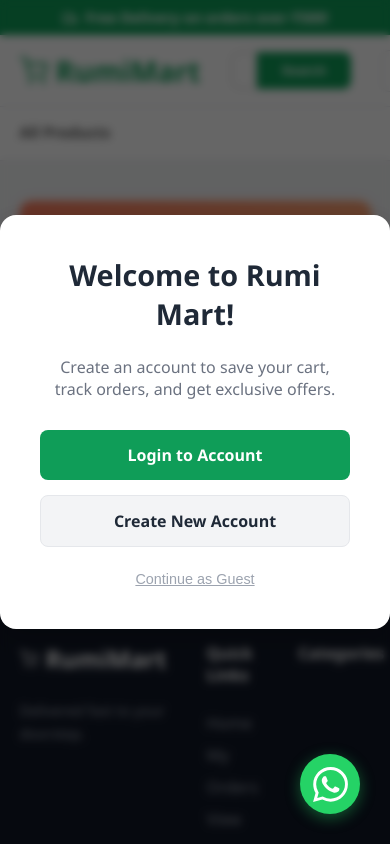
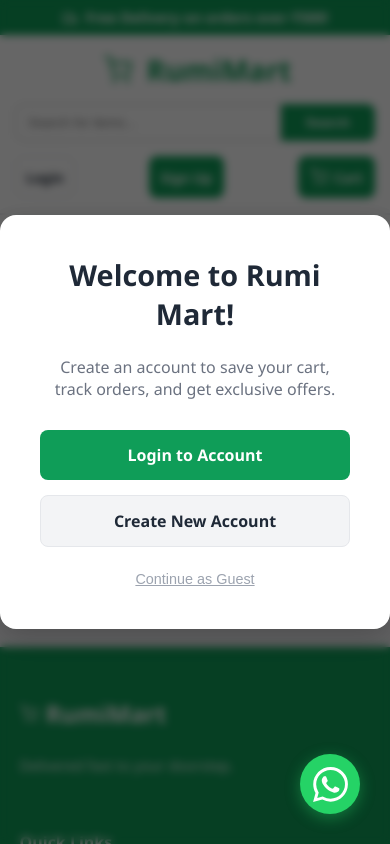
Before and after one commit to adnan-parwez/Mart, a Django app: page / in a window 390 px wide. Run offline with Django 5.2, Linux system fonts and the light colour scheme; data that the repository does not hold is empty.

Commit message:
color change

```diff
--- a/core/urls.py
+++ b/core/urls.py
@@ -39,5 +39,6 @@ urlpatterns = [
     path('profile/', views.profile, name='profile'),
     path('profile/edit/', views.edit_profile, name='edit_profile'),
     path('wishlist/add/<int:product_id>/', views.add_to_wishlist, name='add_to_wishlist'),
+    path('wishlist/', views.wishlist, name='wishlist'),
 
 ] + static(settings.MEDIA_URL, document_root=settings.MEDIA_ROOT)
--- a/store/views.py
+++ b/store/views.py
@@ -387,6 +387,7 @@ def edit_profile(request):
         return redirect('profile')
     return render(request, 'store/edit_profile.html')
 
+@login_required(login_url='/login/')
 def add_to_wishlist(request, product_id):
     # Get the current wishlist from the session, or create an empty list
     wishlist = request.session.get('wishlist', [])
@@ -400,3 +401,9 @@ def add_to_wishlist(request, product_id):
 
     # Redirect them back to the page they were on
     return redirect(request.META.get('HTTP_REFERER', 'shop'))
+
+@login_required(login_url='/login/')
+def wishlist(request):
+    wishlist_ids = request.session.get('wishlist', [])
+    products = Product.objects.filter(id__in=wishlist_ids)
+    return render(request, 'store/wishlist.html', {'products': products})
--- a/templates/store/base.html
+++ b/templates/store/base.html
@@ -13,8 +13,8 @@
         .top-bar a { color: #9ca3af; text-decoration: none; margin-left: 15px; }
         .top-bar a:hover { color: white; }
 
-        .navbar { background: #ffffff; padding: 15px 5%; display: flex; justify-content: space-between; align-items: center; border-bottom: 1px solid #e5e7eb; height: 72px; box-sizing: border-box; }
-        .logo { font-size: 1.8rem; font-weight: 900; color: var(--primary); text-decoration: none; display: flex; align-items: center; gap: 8px; }
+        .navbar { background: #ffffff; padding: 15px 5%; display: flex; justify-content: space-between; align-items: center; border-bottom: 2px solid #e5e7eb; height: 98px; box-sizing: border-box; }
+        .logo { font-size: 2.2rem; font-weight: 900; color: var(--primary); text-decoration: none; display: flex; align-items: center; gap: 8px; }
 
         .search-bar { flex: 1; max-width: 500px; display: flex; margin: 0 30px; }
         .search-bar input { width: 100%; padding: 10px 12px; border: 1px solid #ccc; border-radius: 8px 0 0 8px; outline: none; }
@@ -60,13 +60,68 @@
         .category-bar a { text-decoration: none; color: #555; font-weight: 600; padding: 15px 0; font-size: 0.95rem; border-bottom: 3px solid transparent; transition: 0.2s; }
         .category-bar a:hover { color: var(--primary); border-bottom-color: var(--primary); }
 
-        .container { max-width: 1400px; margin: 40px auto; padding: 0 5%; flex: 1; width: 100%; box-sizing: border-box; }
+        .container { max-width: 1400px; margin: 20px auto; padding: 0 5%; flex: 1; width: 100%; box-sizing: border-box; }
 
         /* Modal Animation */
         @keyframes popIn { from { transform: scale(0.9); opacity: 0; } to { transform: scale(1); opacity: 1; } }
 
         /* SVG Icon styling */
         .svg-icon { width: 18px; height: 18px; stroke-width: 2; stroke: currentColor; fill: none; stroke-linecap: round; stroke-linejoin: round; }
+
+
+        /* --- MOBILE RESPONSIVE DESIGN --- */
+        @media (max-width: 768px) {
+            /* 1. Stack the Navbar */
+            .navbar {
+                flex-direction: column;
+                height: auto;
+                padding: 15px;
+                gap: 15px;
+            }
+
+            .logo { font-size: 1.8rem; } /* Keep logo slightly smaller on mobile */
+            .search-bar { margin: 0; width: 100%; max-width: 100%; }
+
+            /* 2. Wrap the action buttons nicely */
+            .nav-actions {
+                width: 100%;
+                justify-content: space-between;
+                gap: 10px;
+            }
+            .btn-cart, .account-btn, .btn-auth { padding: 0 10px; font-size: 0.85rem; }
+
+            /* 3. Make the Category Bar scrollable horizontally */
+            .category-bar {
+                overflow-x: auto;
+                white-space: nowrap;
+                padding: 0 15px;
+                gap: 15px;
+                -webkit-overflow-scrolling: touch; /* Smooth scrolling on iOS */
+            }
+            .category-bar::-webkit-scrollbar { display: none; } /* Hide scrollbar */
+            .category-bar a { padding: 10px 0; }
+
+            /* 4. Adjust main container spacing */
+            .container { margin: 20px auto; padding: 0 15px; }
+
+            /* 5. Make Footer stack nicely */
+            footer > div:first-child {
+                grid-template-columns: 1fr !important;
+                gap: 30px;
+            }
+
+            /* 6. Make Product Grid show 2 items per row instead of 1 */
+            .product-grid {
+                grid-template-columns: repeat(2, 1fr) !important;
+                gap: 12px !important;
+            }
+            .card { padding: 10px !important; }
+            .card h3 { font-size: 0.95rem !important; }
+            .card .price { font-size: 1.1rem !important; }
+        }
+
+
+
     </style>
 </head>
 <body>
@@ -126,7 +181,7 @@
     <!-- Main Navbar -->
     <nav class="navbar">
         <a href="/" class="logo">
-            <svg class="svg-icon" style="width: 28px; height: 28px;" viewBox="0 0 24 24"><circle cx="9" cy="21" r="1"></circle><circle cx="20" cy="21" r="1"></circle><path d="M1 1h4l2.68 13.39a2 2 0 0 0 2 1.61h9.72a2 2 0 0 0 2-1.61L23 6H6"></path></svg>
+            <svg class="svg-icon" style="width: 40px; height: 28px;" viewBox="0 0 24 24"><circle cx="9" cy="21" r="1"></circle><circle cx="20" cy="21" r="1"></circle><path d="M1 1h4l2.68 13.39a2 2 0 0 0 2 1.61h9.72a2 2 0 0 0 2-1.61L23 6H6"></path></svg>
             RumiMart
         </a>
 
@@ -165,8 +220,9 @@
                         <a href="{% url 'my_orders' %}">
                             <svg class="svg-icon" viewBox="0 0 24 24"><path d="M21 16V8a2 2 0 0 0-1-1.73l-7-4a2 2 0 0 0-2 0l-7 4A2 2 0 0 0 3 8v8a2 2 0 0 0 1 1.73l7 4a2 2 0 0 0 2 0l7-4A2 2 0 0 0 21 16z"></path><polyline points="3.27 6.96 12 12.01 20.73 6.96"></polyline><line x1="12" y1="22.08" x2="12" y2="12"></line></svg> My Orders
                         </a>
-                        <a href="#">
+                        <a href="{% url 'wishlist' %}">
                             <svg class="svg-icon" viewBox="0 0 24 24"><path d="M20.84 4.61a5.5 5.5 0 0 0-7.78 0L12 5.67l-1.06-1.06a5.5 5.5 0 0 0-7.78 7.78l1.06 1.06L12 21.23l7.78-7.78 1.06-1.06a5.5 5.5 0 0 0 0-7.78z"></path></svg> Wishlist
+                        </a>
                         </a>
 
                         <div style="border-top: 1px solid #f3f4f6; margin: 5px 0;"></div>
@@ -203,6 +259,12 @@
         {% endfor %}
     </div>
 
+    <!-- 👇 SAME DAY DELIVERY TAG (After Category Bar) 👇 -->
+    <div style="background: #f59e0b; color: white; text-align: center; padding: 6px; font-size: 0.85rem; font-weight: 600; display: flex; justify-content: center; align-items: center; gap: 6px;">
+        <svg class="svg-icon" style="width: 14px; height: 20px;" viewBox="0 0 24 24"><circle cx="12" cy="12" r="10"></circle><polyline points="12 6 12 12 16 14"></polyline></svg>
+        Same Day Delivery Available on all orders!
+    </div>
+
     <!-- Main Content -->
     <main class="container">
         {% block content %}{% endblock %}
@@ -216,7 +278,7 @@
     </a>
 
     <!-- Premium Footer -->
-    <footer style="background: #111827; color: #9ca3af; padding: 50px 5% 20px; margin-top: auto;">
+    <footer style="background: #0f9d58; color: #f4f5f7; padding: 50px 5% 20px; margin-top: auto;">
         <div style="display: grid; grid-template-columns: repeat(4, 1fr); gap: 40px; max-width: 1400px; margin: 0 auto 40px;">
             <div>
                 <h3 style="color: white; margin-top: 0; font-size: 1.5rem; display: flex; align-items: center; gap: 8px;">
--- a/templates/store/shop.html
+++ b/templates/store/shop.html
@@ -2,7 +2,7 @@
 {% block content %}
 <style>
     /* Offer Banner */
-    .offer-banner { background: linear-gradient(135deg, #ff7e5f, #feb47b); color: white; padding: 30px; border-radius: 12px; text-align: center; margin-bottom: 40px; box-shadow: 0 4px 15px rgba(255,126,95,0.3); }
+    .offer-banner { background: linear-gradient(135deg, #ff7e5f, #feb47b); color: white; padding: 25px; border-radius: 12px; text-align: center; margin-bottom: 20px; box-shadow: 0 4px 15px rgba(255,126,95,0.3); }
     .offer-banner h2 { margin: 0; font-size: 2rem; }
     .offer-banner p { margin: 10px 0 0 0; font-size: 1.1rem; opacity: 0.9; }
 
@@ -22,7 +22,7 @@
     <p>Get up to 10% off on all products today.</p>
 </div>
 
-<h2 style="margin-bottom: 20px; color: #1f2937;">
+<h2 style="margin-bottom: 15px; color: #1f2937;">
     {% if query %} Search Results for "{{ query }}" {% else %} Popular Products {% endif %}
 </h2>
 
```
Also changed, not shown: templates/store/wishlist.html (added, +30 -0 lines).
